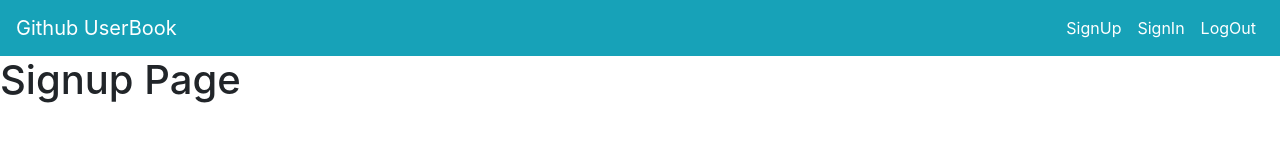
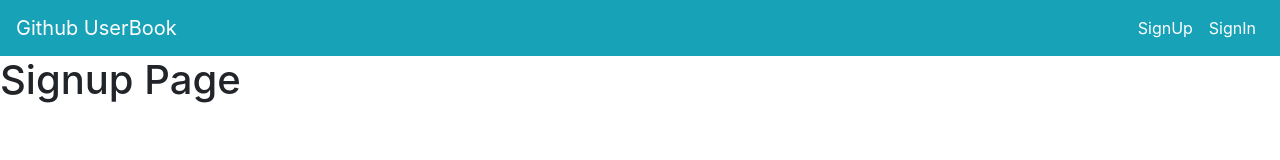
Before and after one commit to ramneek008/Github-UserBook, a React (Create React App) app: page /signup in a window 1280 px wide. Shown: the top 160 px of the page. Built offline with nearby package versions, Linux system fonts and the light colour scheme.

Commit message:
user condition

```diff
--- a/src/layout/Header.js
+++ b/src/layout/Header.js
@@ -15,9 +15,21 @@ const Header = () => {
     return(
         <Navbar color="info" light expand="md">
             <NavbarBrand><Link to="/" className="text-white">Github UserBook</Link></NavbarBrand>
+            <NavbarText className="text-white">{
+            context.user ? context.user.email : ""
+            }</NavbarText>
             <NavbarToggler onClick={toggle} />
             <Collapse isOpen={isOpen} navbar>
                 <Nav className="ml-auto" navbar>
+                    {
+                        context.user ? (
+                        <NavItem>
+                            <NavLink tag={Link} to ="/" className="text-white">
+                                LogOut
+                            </NavLink>
+                        </NavItem>
+                        ) : (
+                        <>
                             <NavItem>
                                 <NavLink tag={Link} to ="/" className="text-white">
                                     SignUp
@@ -28,11 +40,11 @@ const Header = () => {
                                     SignIn
                                 </NavLink>
                             </NavItem>
-                    <NavItem>
-                        <NavLink tag={Link} to ="/" className="text-white">
-                            LogOut
-                        </NavLink>
-                    </NavItem>
+                        </>
+                        )
+                    }
+
+
                 </Nav>
             </Collapse>
         </Navbar>
```
Lines whose indentation alone changed are shown as unchanged.
